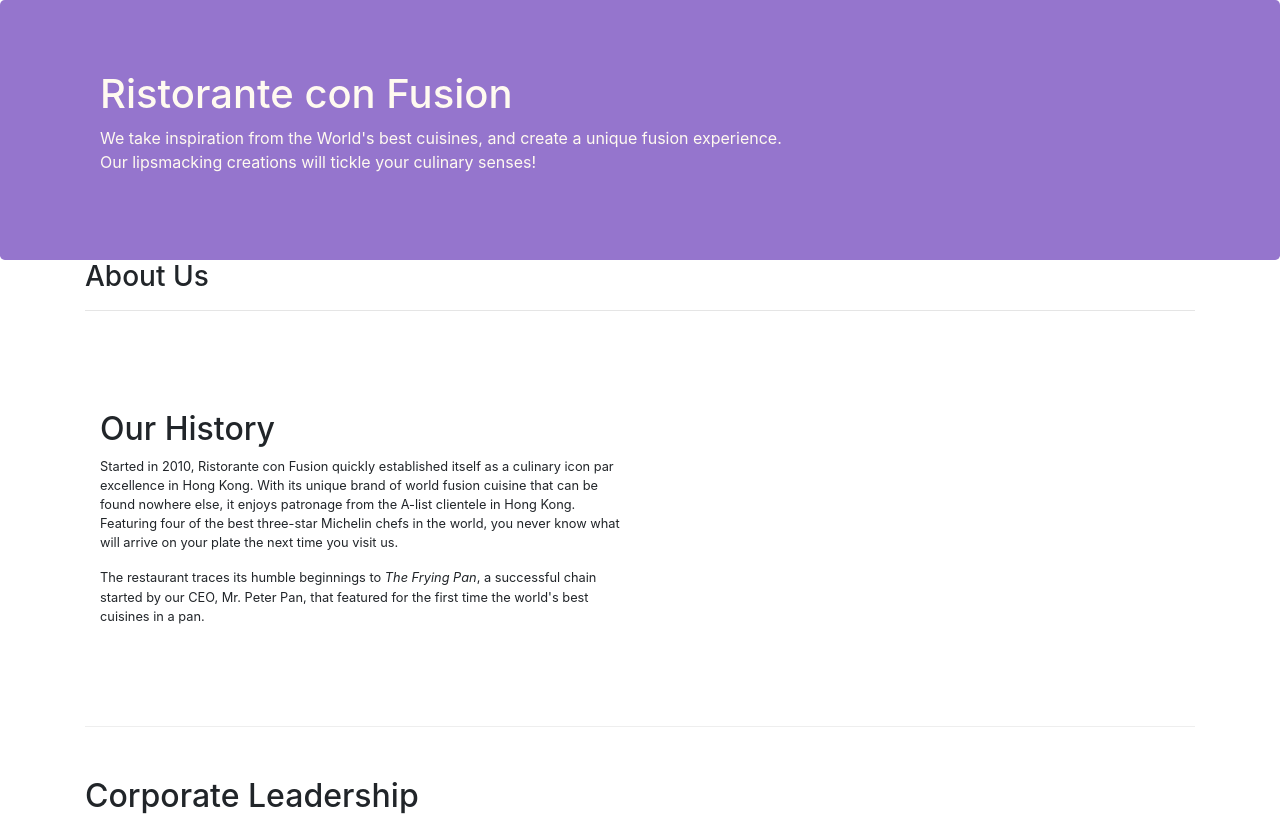
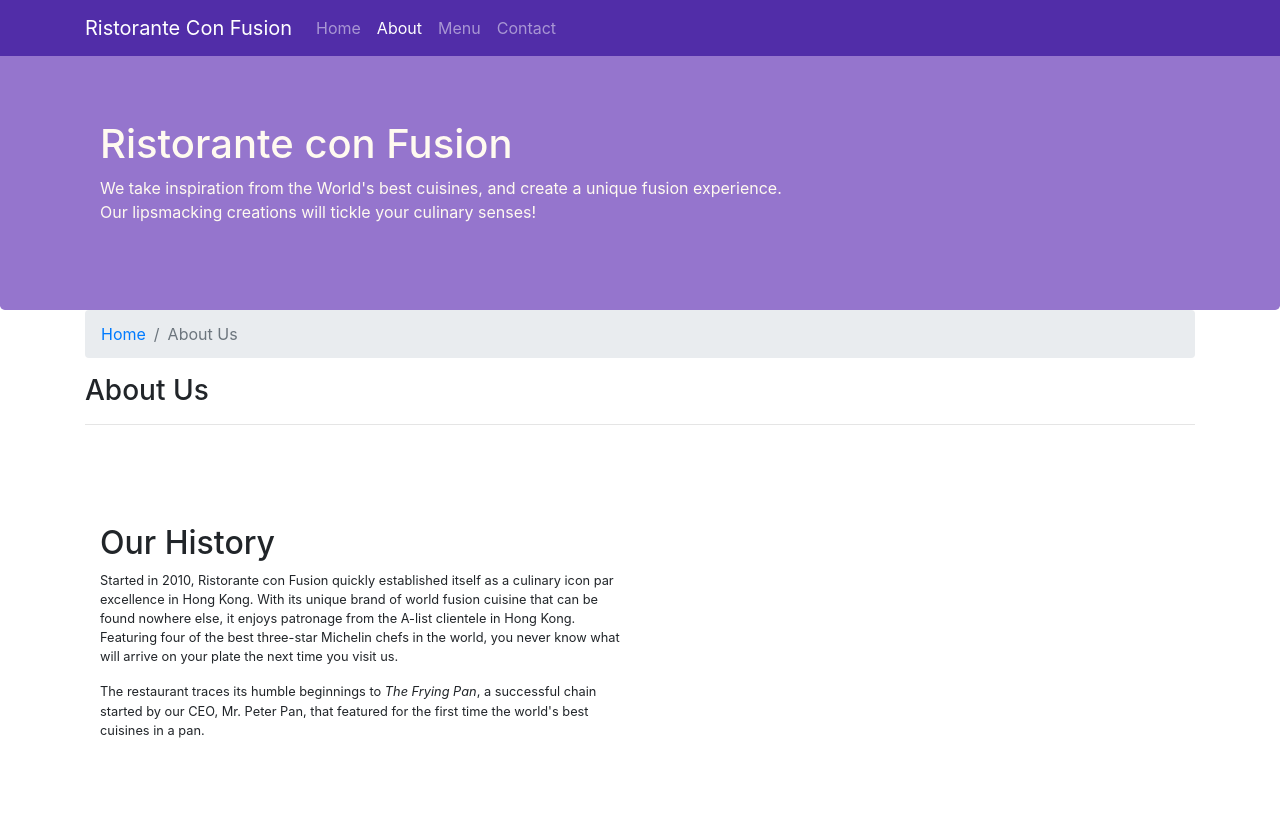
Before and after one commit to harnab28/CourseraBootrap, a website: page aboutus.html in a window 1280 px wide. Shown: the top 818 px of the page. Drawn offline with nearby package versions, Linux system fonts and the light colour scheme.

Commit message:
navigation bar and Breadcrumbs

```diff
--- a/aboutus.html
+++ b/aboutus.html
@@ -11,12 +11,30 @@
 
 
     <link rel="stylesheet" href="node_modules/bootstrap/dist/css/bootstrap.min.css">
+    <link rel="stylesheet" href="node_modules/font-awesome/css/font-awesome.min.css">
+    <link rel="stylesheet" href="node_modules/bootstrap-social/bootstrap-social.css">
     <link rel="stylesheet" href="./style.css">
 
 
 </head>
 
 <body>
+    <nav class="navbar navbar-dark navbar-expand-sm fixed-top">
+        <div class="container">
+            <a class="navbar-brand" href="./index.html">Ristorante Con Fusion</a>
+            <button class="navbar-toggler" type="button" data-toggle="collapse" data-target="#Navbar">
+                <span class="navbar-toggler-icon"></span>
+            </button>
+            <div class="collapse navbar-collapse" id="Navbar">
+                <ul class="navbar-nav mr-auto">
+                    <li class="nav-item"><a class="nav-link" href="./index.html">Home</a></li>
+                    <li class="nav-item active"><a class="nav-link" href="#">About</a></li>
+                    <li class="nav-item"><a class="nav-link" href="#">Menu</a></li>
+                    <li class="nav-item"><a class="nav-link" href="#">Contact</a></li>
+                </ul>
+            </div>
+        </div>
+    </nav>
 
     <header class="jumbotron">
         <div class="container">
@@ -31,7 +49,14 @@
         </div>
     </header>
 
+
+
     <div class="container">
+        <ol class="col-12 breadcrumb">
+            <li class="breadcrumb-item"><a href="./index.html">Home</a></li>
+            <li class="breadcrumb-item active">About Us</li>
+        </ol>
+
         <div>
             <div>
                <h3>About Us</h3>
@@ -77,7 +102,7 @@
                 <div class="col-4 offset-1 col-sm-2">
                     <h5>Links</h5>
                     <ul class="list-unstyled">
-                        <li><a href="#">Home</a></li>
+                        <li><a href="./index.html">Home</a></li>
                         <li><a href="#">About</a></li>
                         <li><a href="#">Menu</a></li>
                         <li><a href="#">Contact</a></li>
--- a/package.json
+++ b/package.json
@@ -15,6 +15,8 @@
   },
   "dependencies": {
     "bootstrap": "^4.0.0",
+    "bootstrap-social": "^5.1.1",
+    "font-awesome": "^4.7.0",
     "jquery": "^3.3.1",
     "popper.js": "^1.12.9"
   }
--- a/style.css
+++ b/style.css
@@ -29,3 +29,12 @@ address{
     margin:0px;
     color:#0f0f0f;
 }
+
+body{
+    padding-top: 50px;
+    z-index: 0;
+}
+
+.navbar-dark{
+    background-color: #512da8;
+}
```
Also changed, not shown: index.html (+19 -1 lines), 1 other file.
